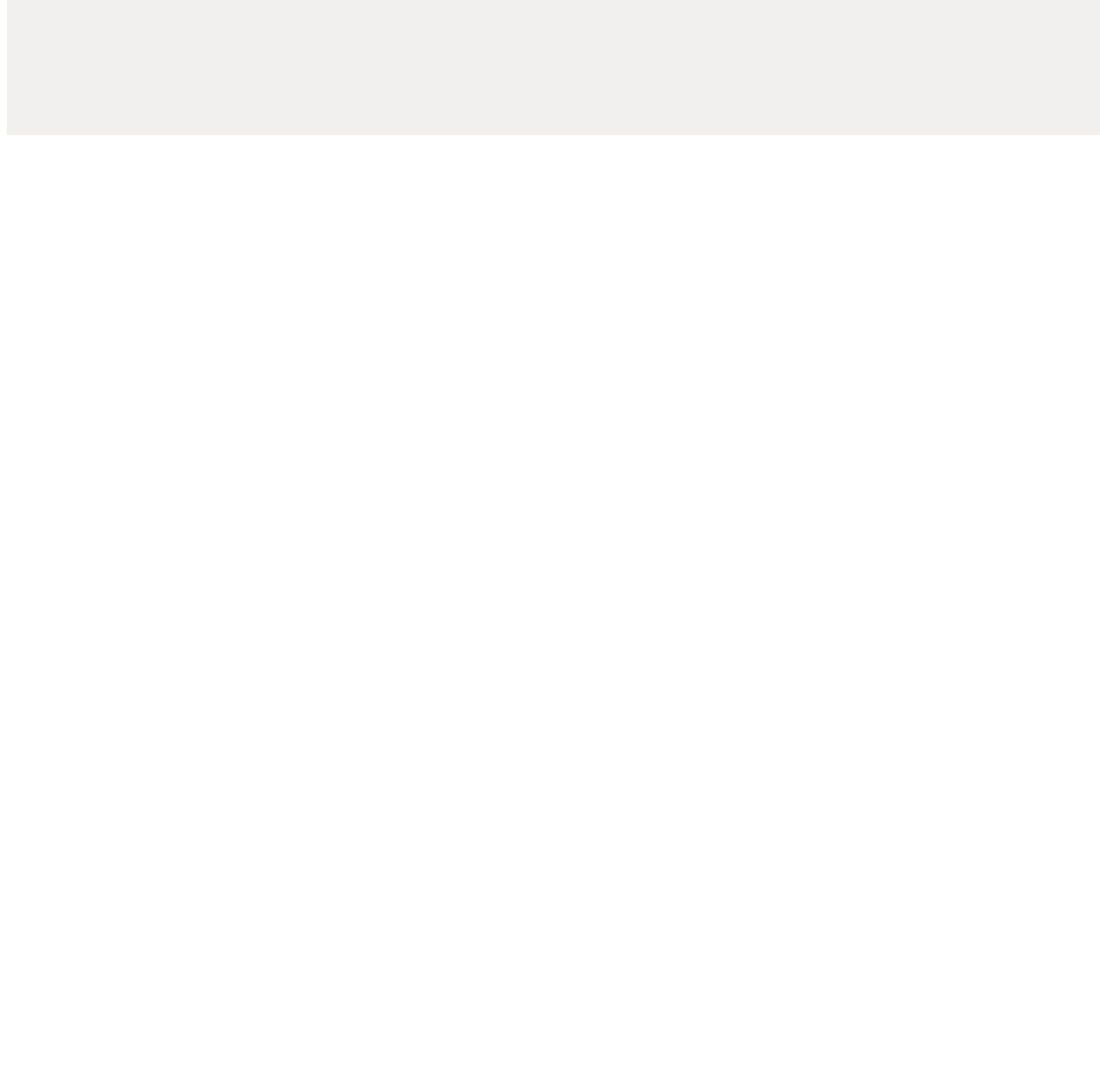
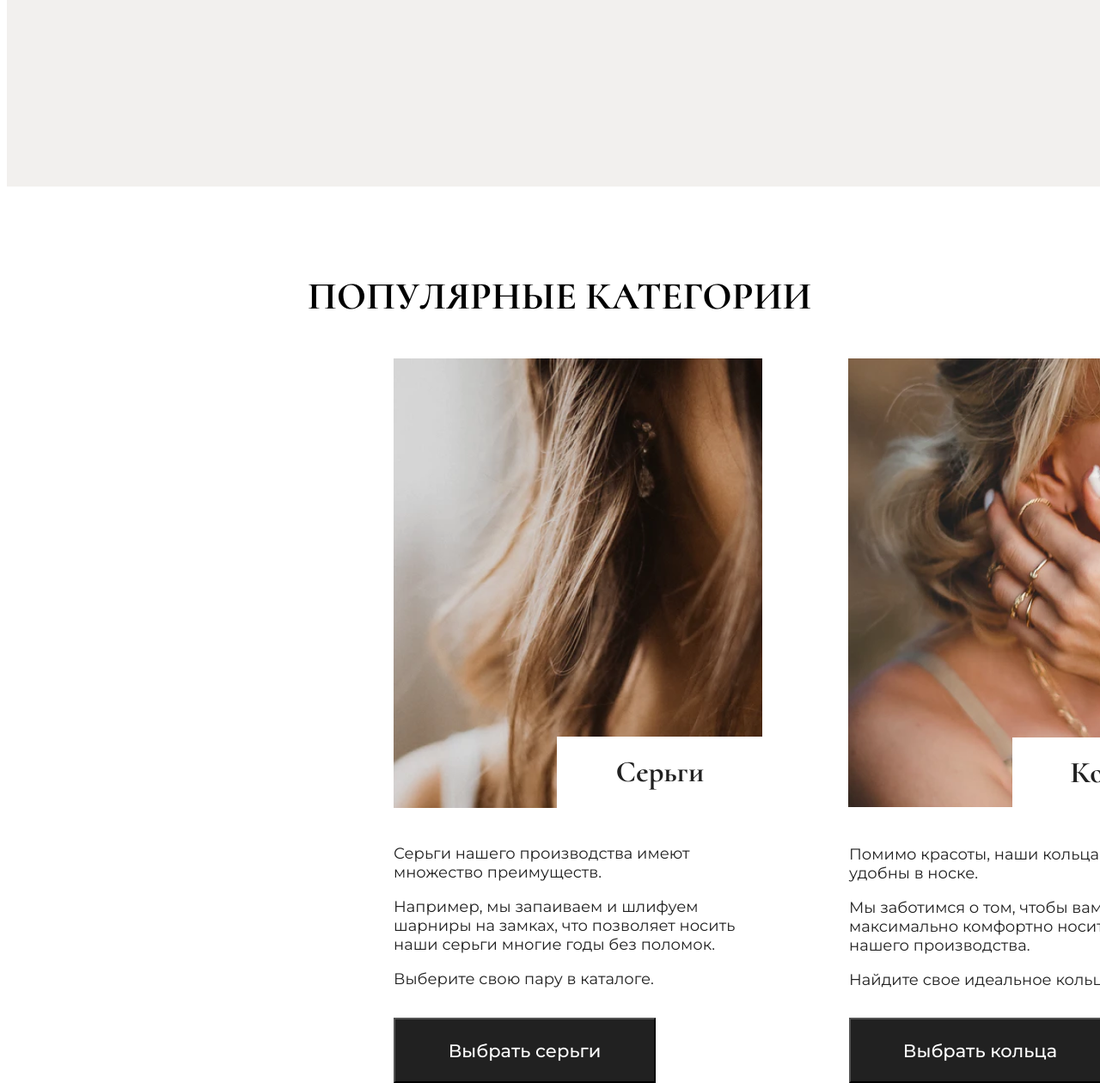
Before and after one commit to umarovl7/women, a plain HTML site: page index.html in a window 1280 px wide. Shown: the part 4625-5885 px from the top of the page at 86% size. Before the commit the page ends 4790 px from the top, so only its background shows below. Drawn offline with Linux system fonts and the light colour scheme.

Commit message:
section also done

```diff
--- a/assets/style.css
+++ b/assets/style.css
@@ -1,5 +1,6 @@
 @import url('https://fonts.googleapis.com/css2?family=Montserrat:ital,wght@0,100..900;1,100..900&display=swap');
 @import url('https://fonts.googleapis.com/css2?family=Cormorant:ital,wght@0,300..700;1,300..700&display=swap');
+
 
 
 *{
@@ -253,6 +254,7 @@ height: 435px;
         color: rgba(33, 33, 33, 1);
         width:510 px;
         margin-left: 750px;
+        line-height: 27px;
 
     }
     p{
@@ -263,6 +265,7 @@ height: 435px;
         width: 500px;
         height: 155px;
         margin-left: 750px;
+        line-height: 27px;
     }
 }
 .add{
@@ -307,3 +310,105 @@ opacity: 0px;
 margin-top: -270px;
 
 }
+.titlee p{
+    font-family: "Cormorant";
+    font-size:45px;
+    font-weight: 700;
+    margin-left: 100px;
+    margin-top: 100px;
+}
+.earimg{
+    margin-left: 200px;
+    display: flex;
+    gap: 100px;
+}
+
+.back-text{
+    background-color: #FFFFFF;
+    position: relative;
+    width: 240px;
+    height: 84px;
+    margin-top: -118px;
+    margin-left: 390px;
+}
+.back-text p{
+    font-family: "Cormorant";
+    font-size: 35px;
+    font-weight: 700;
+    color: rgba(33, 33, 33, 1);
+    text-align: center;
+    padding-top: 20px;
+}
+.back-textk{
+    background-color: #FFFFFF;
+    position: relative;
+    width: 240px;
+    height: 84px;
+    margin-top: -118px;
+    margin-left: 920px;
+}
+.back-textk p{
+    font-family: "Cormorant";
+    font-size: 35px;
+    font-weight: 700;
+    color: rgba(33, 33, 33, 1);
+    text-align: center;
+    padding-top: 20px;
+
+}
+.long-texts{
+    display: block;
+    margin-top: 40px;
+    gap: 150px;
+    margin-left: 200px;
+}
+.long-texts p {
+    font-family: 'Montserrat', sans-serif;
+    font-size: 18px;
+    font-weight: 400;
+    color: rgba(33, 33, 33, 1);
+    width: 429px;
+}
+.long-text2{
+    display: block;
+    margin-top: -185px;
+    gap: 150px;
+    margin-left: 730px;
+}
+.long-text2 p {
+    font-family: 'Montserrat', sans-serif;
+    font-size: 18px;
+    font-weight: 400;
+    color: rgba(33, 33, 33, 1);
+    width: 429px;
+}
+.choose{
+    position: absolute;
+    background-color: rgba(33, 33, 33, 1);
+    border: rectangular;
+    margin-top: 15px;
+    margin-left: 200px;
+    width: 305px;
+    height: 76px;
+   color: rgba(255, 255, 255, 1);
+   font-size: 21px;
+   font-weight: 500;
+   text-align: center;
+   font-family: "Montserrat";
+
+}
+.choosering{
+    position: absolute;
+    background-color: rgba(33, 33, 33, 1);
+    border: rectangular;
+    margin-top: 15px;
+    margin-left: 730px;
+    width: 305px;
+    height: 76px;
+   color: rgba(255, 255, 255, 1);
+   font-size: 21px;
+   font-weight: 500;
+   text-align: center;
+   font-family: "Montserrat";
+
+}
--- a/index.html
+++ b/index.html
@@ -1,4 +1,3 @@
-
 <!DOCTYPE html>
 <html lang="en">
 
@@ -112,13 +111,15 @@
                 <div class="textflower">
                     <h2>О КОМПАНИИ</h2>
                     <h5>Основная цель завода «Грант» – создание семейных традиций. Мы стремимся к тому, чтобы наши
-                        изделия передавались <span class="add"> из поколения в поколение.</span> Добиваемся мы этого путем создания актуальных
+                        изделия передавались <span class="add"> из поколения в поколение.</span> Добиваемся мы этого
+                        путем создания актуальных
                         моделей, с использованием высококачественных материалов, сохраняя при этом конкурентную
                         стоимость продукции.</h5>
                     <p>Очень просто выпускать массовый товар,
                         не задумываясь о его судьбе в перспективе,
                         но это не наша политика. Мы настолько уверены
-                        в своих изделиях, что даем Вам  <span class="add2"> гарантию на весь срок службы продукта,</span>  что подтверждено
+                        в своих изделиях, что даем Вам <span class="add2"> гарантию на весь срок службы продукта,</span>
+                        что подтверждено
                         «Сертификатом качества изделия».</p>
                 </div>
                 <button class="catalog2">
@@ -126,6 +127,37 @@
                 </button>
             </div>
             <div class="back-color"></div>
+        </section>
+        <section class="category">
+            <div class="container">
+                <div class="titlee">
+                    <p>ПОПУЛЯРНЫЕ КАТЕГОРИИ</p>
+                </div>
+                <div class="earimg">
+                    <img src="/assets/images/right img.png" alt="hh">
+                    <img src="/assets/images/left img.png" alt="hl">
+                </div>
+                <div class="back-text">
+                    <p>Серьги</p>
+                </div>
+                <div class="back-textk">
+                    <p>Кольца</p>
+                </div>
+                <div class="long-texts">
+                    <p class="abouttext">Серьги нашего производства имеют множество преимуществ.</p>
+                    <p class="abouttext">
+                        Например, мы запаиваем и шлифуем шарниры на замках, что позволяет носить наши серьги
+                            многие годы без поломок.</p>
+                    <p class="abouttext">Выберите свою пару в каталоге.</p>
+                </div>
+                <div class="long-text2">
+                    <p class="abttext">Помимо красоты, наши кольца невероятно удобны в носке. </p>
+                    <p class="abttext">   Мы заботимся о том, чтобы вам было максимально комфортно носить изделия нашего производства.</p>
+                    <p class="abttext">  Найдите свое идеальное кольцо в каталоге.</p>
+                </div>
+                <button class="choose">Выбрать серьги</button>
+                <button class="choosering">Выбрать кольца</button>
+            </div>
         </section>
     </main>
 
```
Also changed, not shown: assets/images/left img.png (added), assets/images/right img.png (added).
